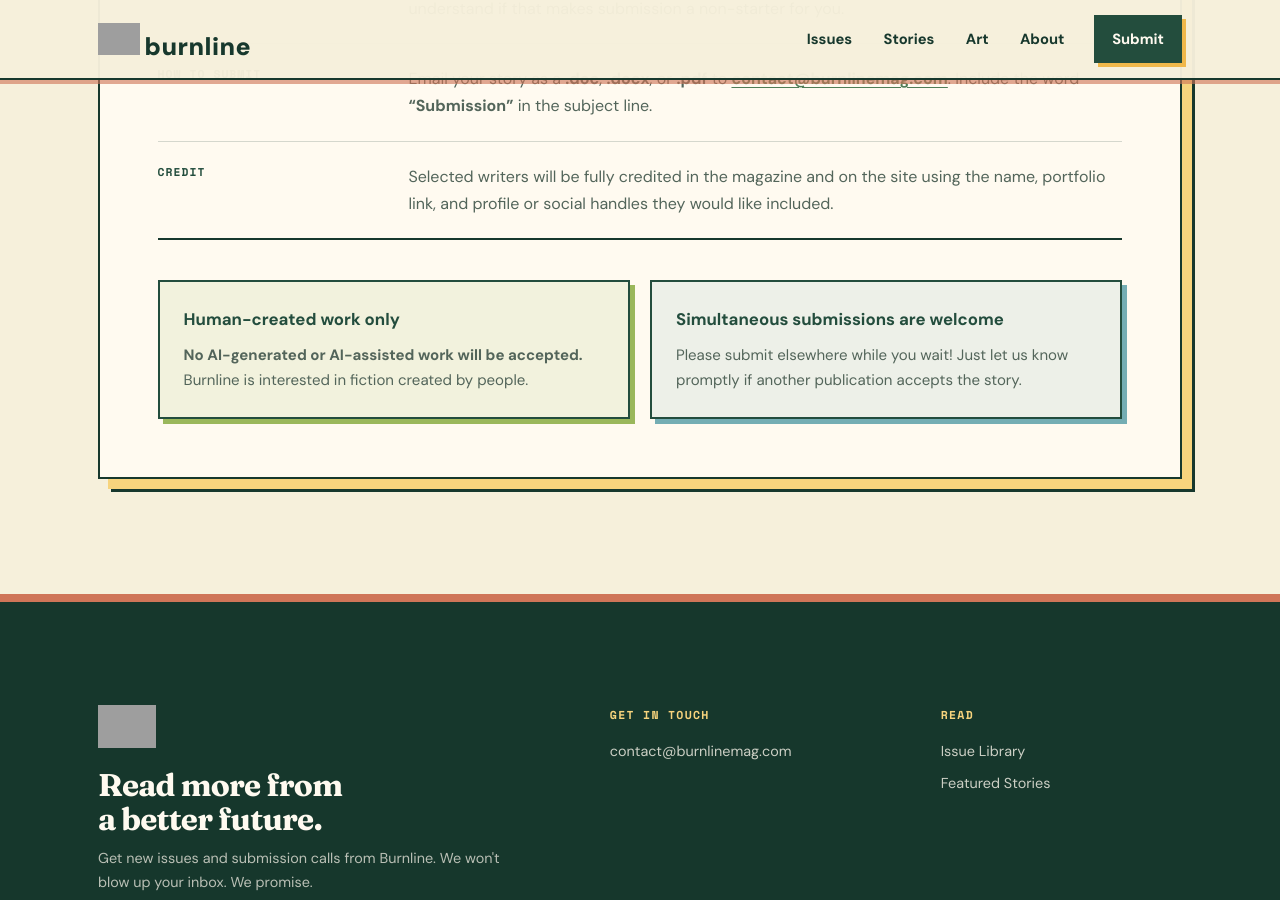
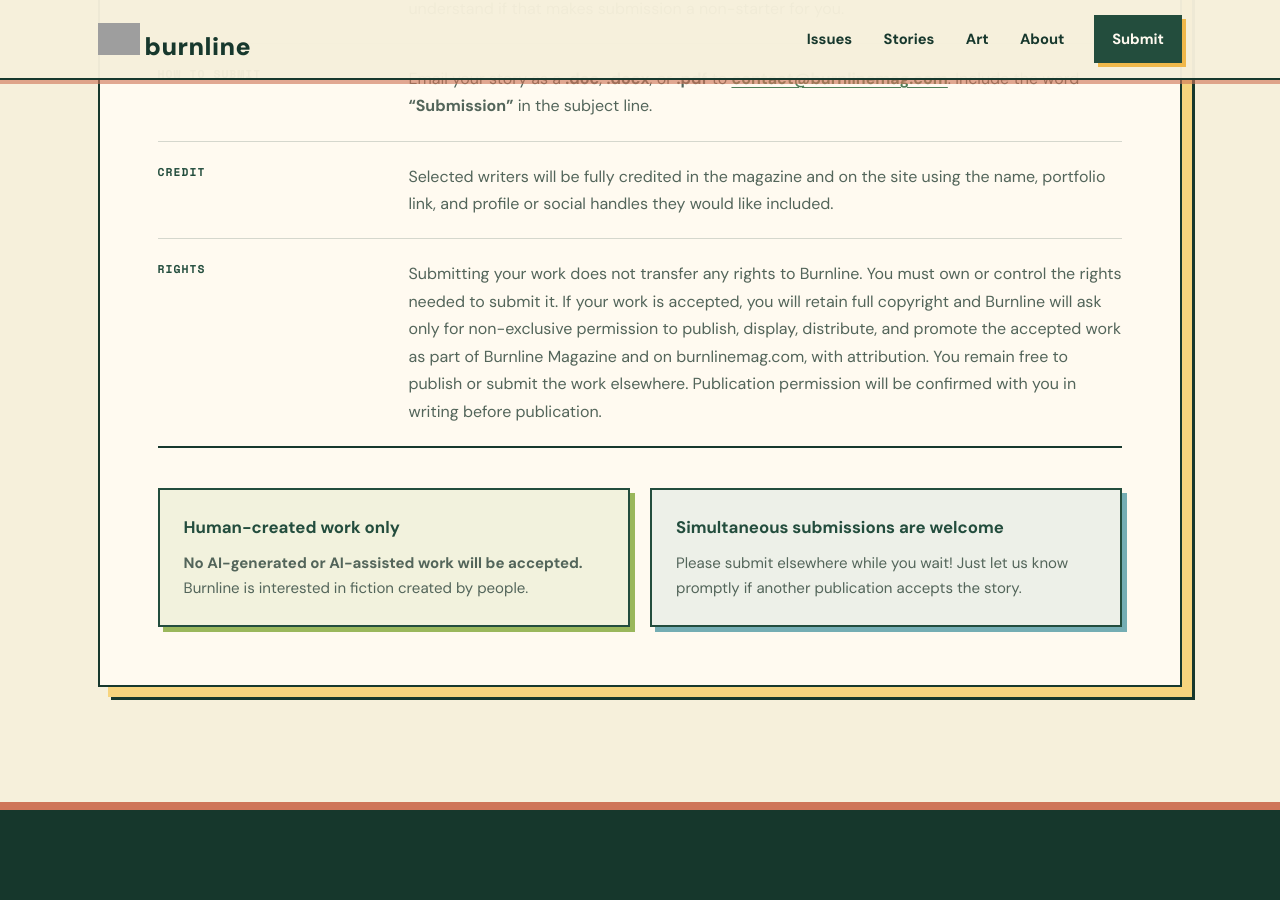
Before and after one commit to Bowliopia/burnline, a Jekyll site: the page built from submit.html, in a window 1280 px wide and 900 px high, scrolled down 1381 px. Built offline with Jekyll 4.4.1, drawn with Linux system fonts in a browser that asks for light colours; grey boxes are pictures that could not be loaded.

Commit message:
Clarify contributor rights on submissions page

```diff
--- a/submit.html
+++ b/submit.html
@@ -139,6 +139,14 @@
                 </dd>
               </div>
 
+              <div class="requirement">
+                <dt>Rights</dt>
+
+                <dd>
+                  Submitting your work does not transfer any rights to Burnline. You must own or control the rights needed to submit it. If your work is accepted, you will retain full copyright and Burnline will ask only for non-exclusive permission to publish, display, distribute, and promote the accepted work as part of Burnline Magazine and on burnlinemag.com, with attribution. You remain free to publish or submit the work elsewhere. Publication permission will be confirmed with you in writing before publication.
+                </dd>
+              </div>
+
             </dl>
 
             <div class="policy-grid">
@@ -224,6 +232,14 @@
                 </dd>
               </div>
 
+              <div class="requirement">
+                <dt>Rights</dt>
+
+                <dd>
+                  Submitting your work does not transfer any rights to Burnline. You must own or control the rights needed to submit it. If your work is accepted, you will retain full copyright and Burnline will ask only for non-exclusive permission to publish, display, distribute, and promote the accepted work as part of Burnline Magazine and on burnlinemag.com, with attribution. You remain free to publish or submit the work elsewhere. Publication permission will be confirmed with you in writing before publication.
+                </dd>
+              </div>
+
             </dl>
 
             <div class="policy-grid">
```
